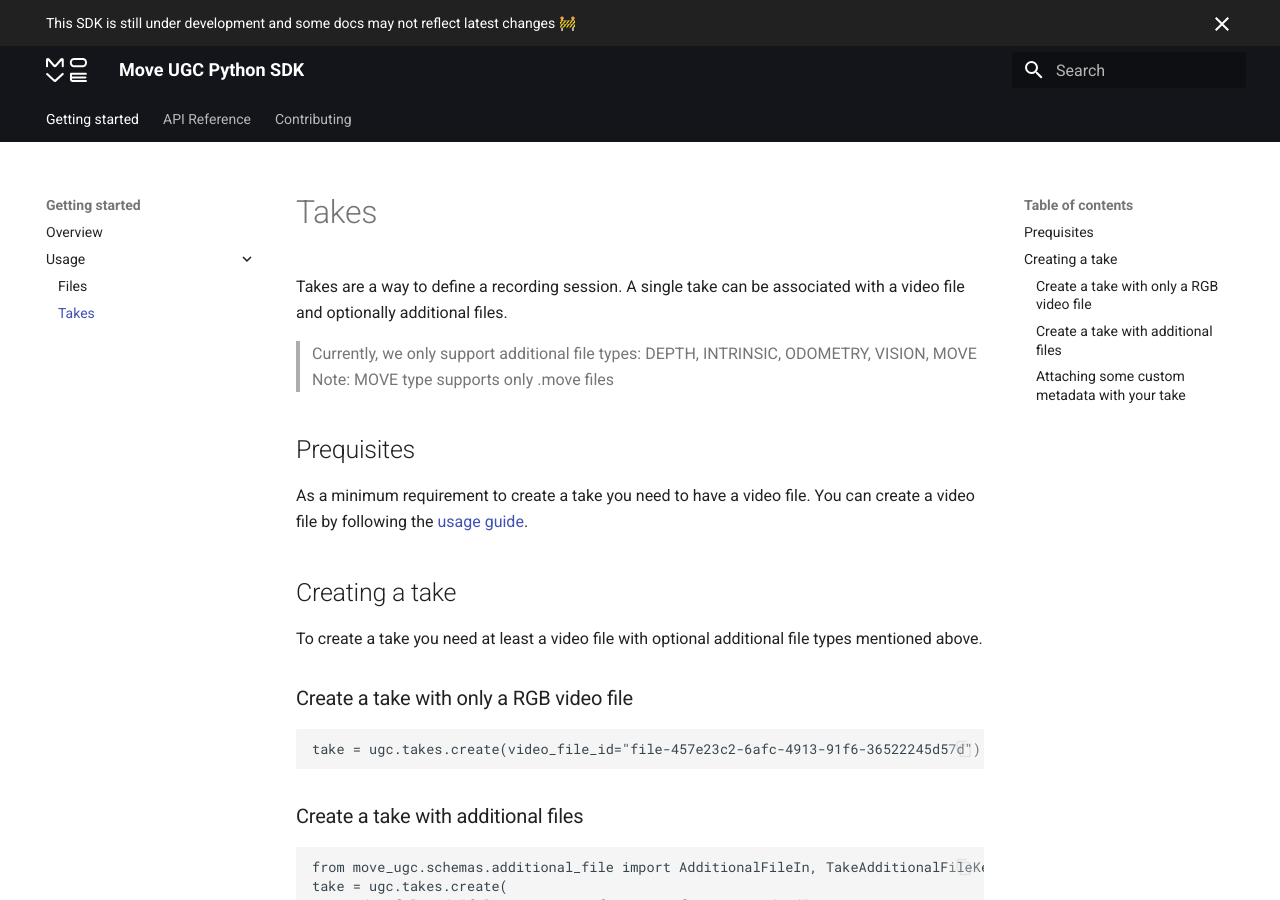
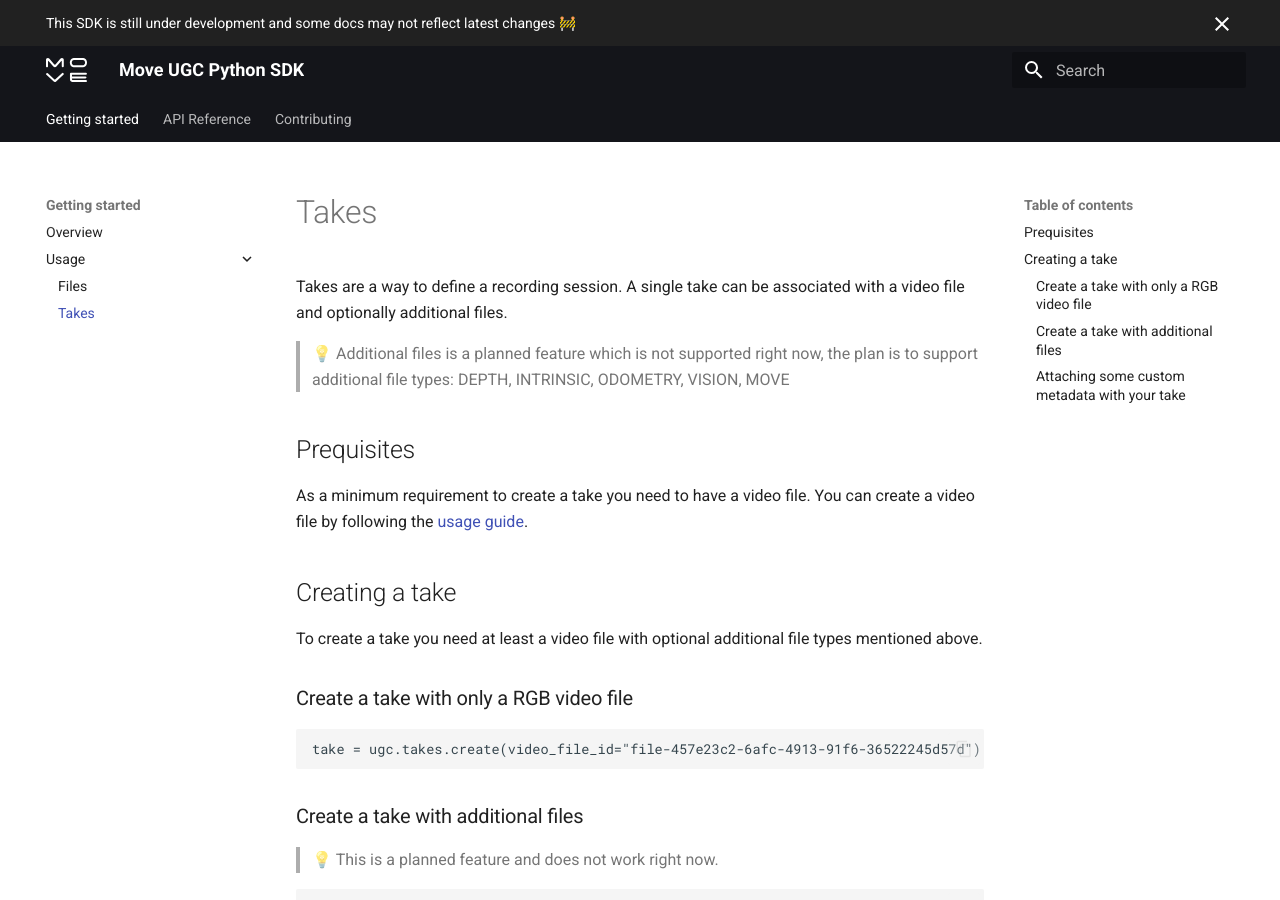
Before and after one commit to move-ai/move-ugc-python, an MkDocs documentation site: the page built from docs/getting-started/usage/take.md, in a window 1280 px wide and 900 px high. Built offline with MkDocs 1.6.1 and Material for MkDocs 9.7.7, drawn with Linux system fonts in a browser that asks for light colours; the version menu is left out.

Commit message:
fix: add not support doc for additional files

````diff
--- a/docs/getting-started/usage/take.md
+++ b/docs/getting-started/usage/take.md
@@ -1,7 +1,6 @@
 Takes are a way to define a recording session. A single take can be associated with a video file and optionally additional files.
 
-> Currently, we only support additional file types: DEPTH, INTRINSIC, ODOMETRY, VISION, MOVE
-> Note: MOVE type supports only .move files
+> 💡 Additional files is a planned feature which is not supported right now, the plan is to support additional file types: DEPTH, INTRINSIC, ODOMETRY, VISION, MOVE
 
 
 ## Prequisites
@@ -19,6 +18,8 @@
 ```
 
 ### Create a take with additional files
+
+> 💡 This is a planned feature and does not work right now.
 
 ```python
 from move_ugc.schemas.additional_file import AdditionalFileIn, TakeAdditionalFileKeys
````
